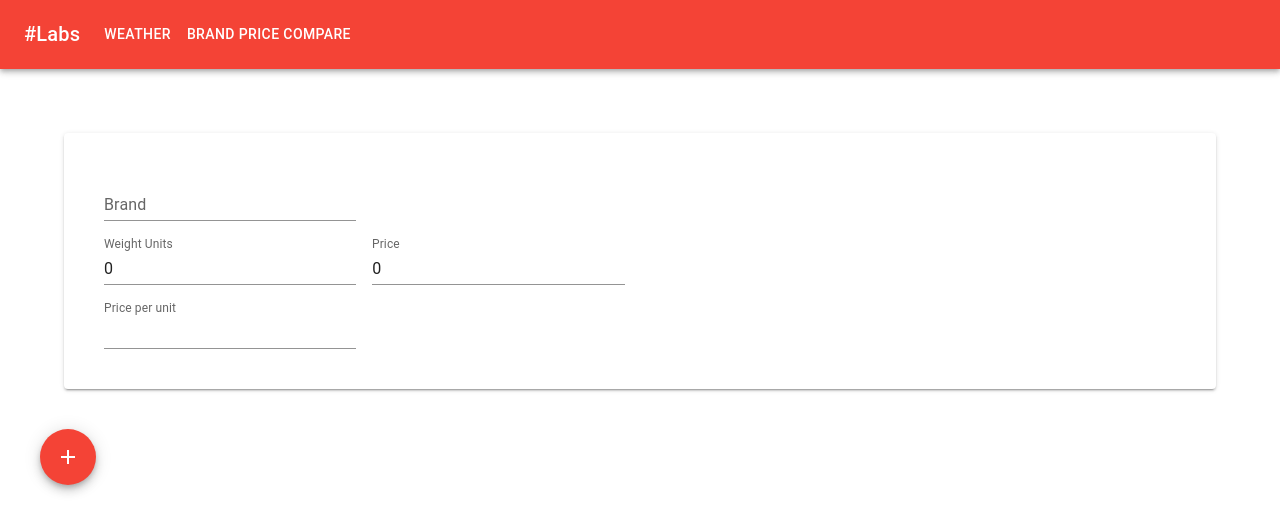
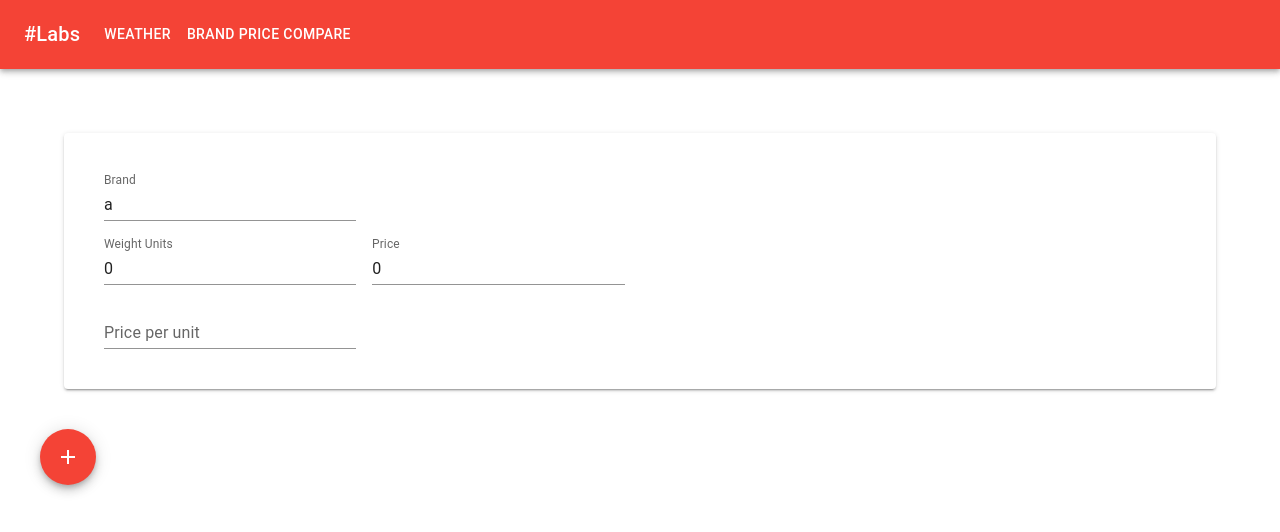
Before and after one commit to mkrishnan-codes/hash-labs, a React (Create React App) app: page /#/brandcompare in a window 1280 px wide. Shown: the top 532 px of the page. Built offline with nearby package versions, Linux system fonts and the light colour scheme.

Commit message:
brand update

```diff
--- a/src/features/brandcompare/Brand.jsx
+++ b/src/features/brandcompare/Brand.jsx
@@ -1,6 +1,6 @@
 import { Box, Paper, TextField } from '@mui/material'
 import React, { useMemo } from 'react'
-const calc = (w, p) => (w / p).toFixed(2);
+const calc = (w, p) => p !== 0 ? (w / p).toFixed(2) : "";
 export default function Brand({ id, brand,
     weightUnits,
     price,
--- a/src/features/brandcompare/BrandCompare.jsx
+++ b/src/features/brandcompare/BrandCompare.jsx
@@ -4,7 +4,7 @@ import Brand from './Brand';
 import AddIcon from '@mui/icons-material/Add';
 const getBrand = (id) => ({
     id,
-    brand: "",
+    brand: String.fromCharCode(97 + id),
     weightUnits: 0,
     price: 0,
     pricePerUnit: 0
```
